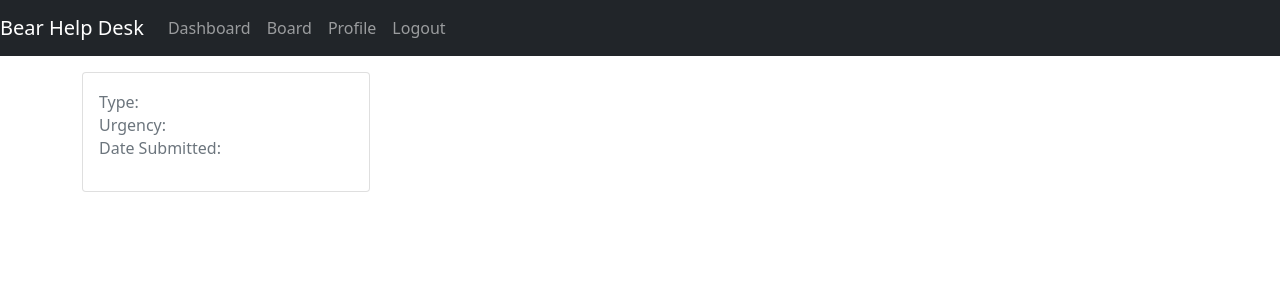
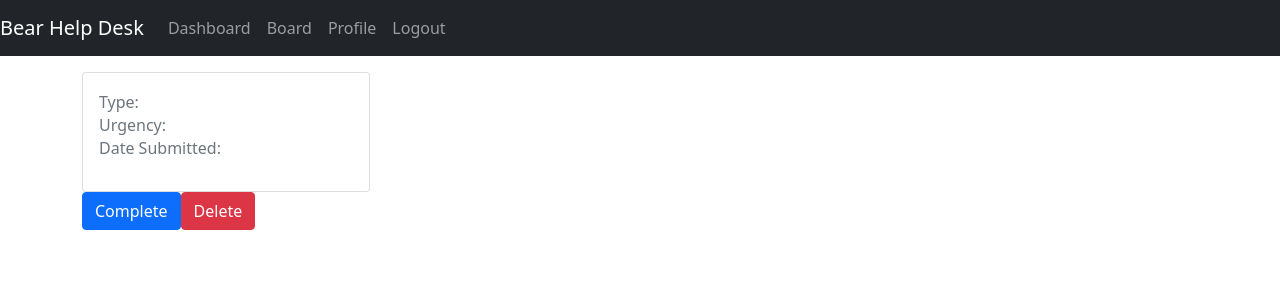
Before and after one commit to rileygrotenhuis/BearHelpDesk, a React (Create React App) app in the folder client/: page /ticket/1 in a window 1280 px wide. Shown: the top 300 px of the page. Built offline with nearby package versions, Linux system fonts and the light colour scheme; no server answers.

Commit message:
Create simple ticket action section on Ticket Page.

```diff
--- /dev/null
+++ b/client/src/Components/TicketAction.js
@@ -0,0 +1,16 @@
+// React Modules
+import React from 'react';
+
+// Ticket Action Component
+function TicketAction() {
+    // JSX
+    return (
+        <div>
+            <button className="btn btn-md btn-primary">Complete</button>
+            <button className="btn btn-md btn-danger">Delete</button>
+        </div>
+    );
+}
+
+// Export
+export default TicketAction;
--- a/client/src/Pages/TicketPage.js
+++ b/client/src/Pages/TicketPage.js
@@ -6,6 +6,7 @@ import Axios from 'axios';
 // Components
 import Navbar2 from '../Components/Navbar2';
 import TicketCard3 from '../Components/TicketCard3';
+import TicketAction from '../Components/TicketAction';
 
 // Ticket Page
 function TicketPage() {
@@ -69,6 +70,7 @@ function TicketPage() {
                     date={date}
                     description={description}
                 />
+                <TicketAction />
             </div>
         </div>
     );
```
